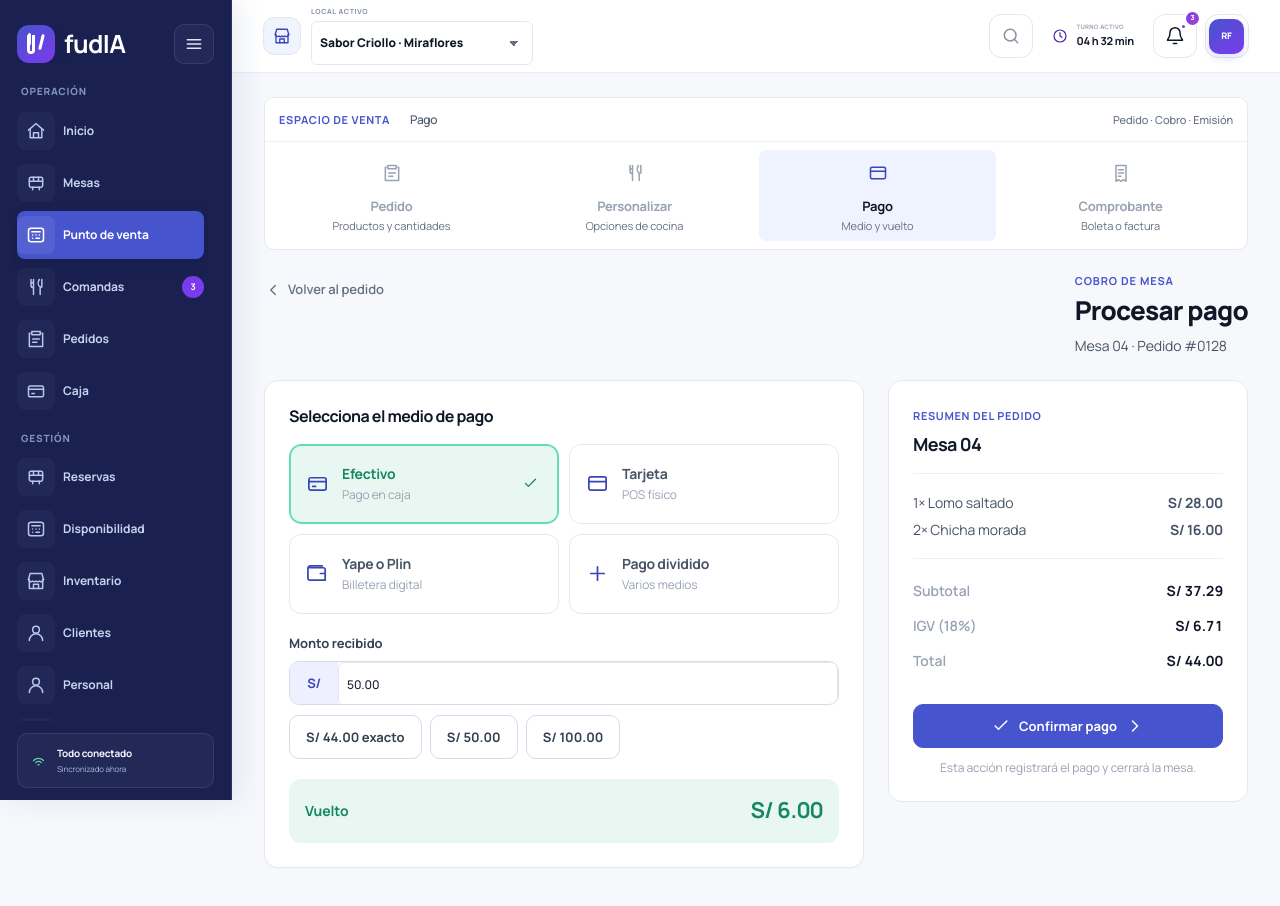
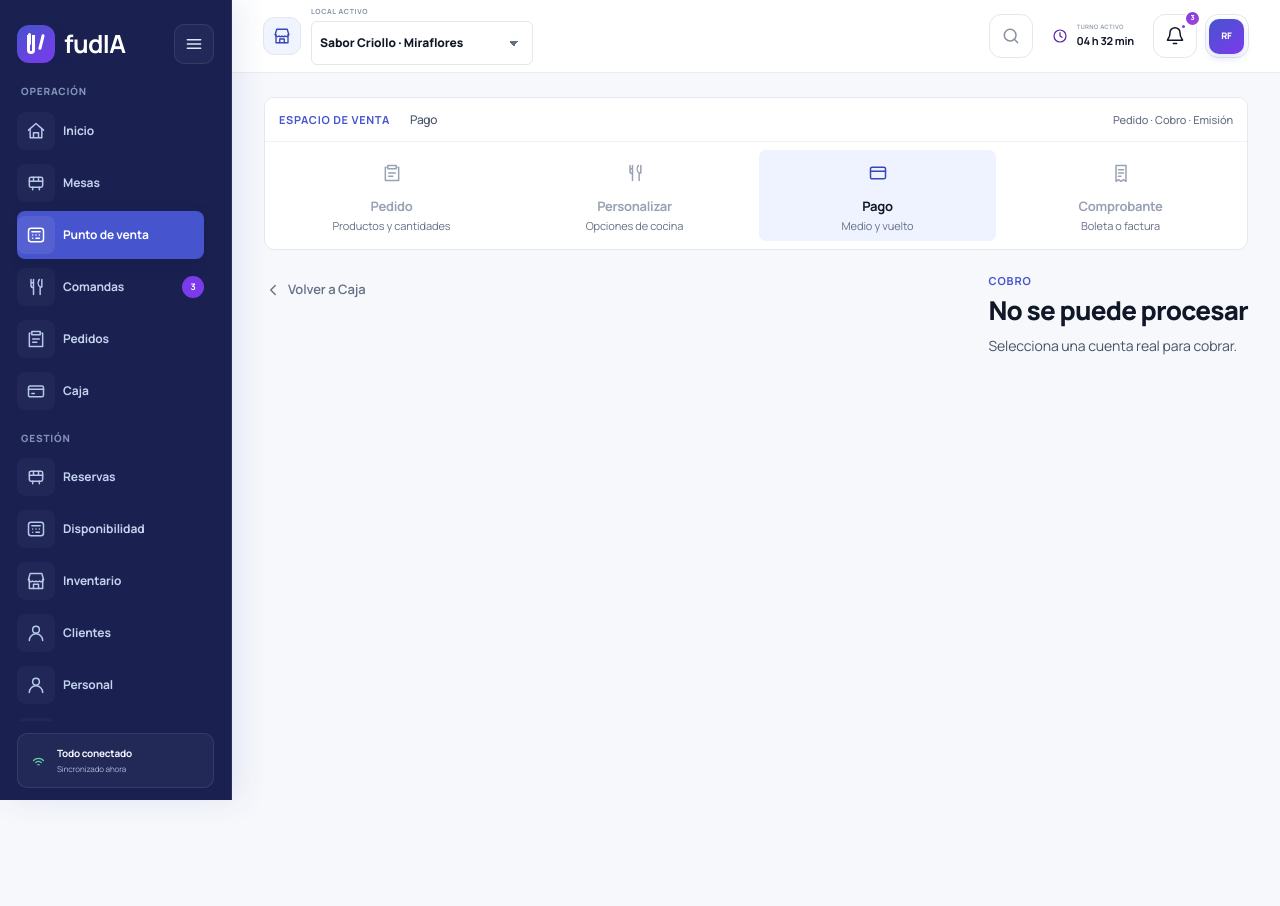
Before and after one commit to rogeliofernandezdev/fudia, a Next.js app in the folder foods-operations-web/: page /pos/pago in a window 1280 px wide. Shown: the top 906 px of the page. After the commit the page ends 800 px from the top, so only its background shows below. Built offline with nearby package versions, Linux system fonts and the light colour scheme.

Commit message:
feat(pos): make payment flow transactional with split tender

```diff
--- a/foods-operations-web/src/app/(operations)/pos/pago/page.tsx
+++ b/foods-operations-web/src/app/(operations)/pos/pago/page.tsx
@@ -1,50 +1,126 @@
 "use client";
-import { ActionLink } from "@/components/ui/controls";
 
+import {Button,Input,Label} from "@/components/ui/controls";
+import {useEffect,useMemo,useState} from "react";
+import Link from "next/link";
+import {useRouter} from "next/navigation";
+import {Icon} from "@/components/icon";
+import {CashShift,operationsFetch,POSOrderDetail} from "@/lib/operations-api";
 
-import { Button, Input, Label } from "@/components/ui/controls";
+const methods=[
+  {id:"cash",label:"Efectivo",detail:"Pago en caja",icon:"cash" as const},
+  {id:"card",label:"Tarjeta",detail:"POS físico",icon:"card" as const},
+  {id:"wallet",label:"Yape o Plin",detail:"Billetera digital",icon:"wallet" as const},
+  {id:"split",label:"Pago dividido",detail:"Varios medios",icon:"plus" as const},
+];
+const money=(value:number|string)=>`S/ ${Number(value||0).toFixed(2)}`;
 
+export default function PaymentPage(){
+  const router=useRouter();
+  const[orderId,setOrderId]=useState("");
+  const[data,setData]=useState<POSOrderDetail|null>(null);
+  const[shift,setShift]=useState<CashShift|null>(null);
+  const[method,setMethod]=useState("cash");
+  const[received,setReceived]=useState("");
+  const[reference,setReference]=useState("");
+  const[split,setSplit]=useState({cash:"",card:"",wallet:""});
+  const[splitReceived,setSplitReceived]=useState("");
+  const[loading,setLoading]=useState(true);
+  const[busy,setBusy]=useState(false);
+  const[error,setError]=useState("");
 
-import { useState } from "react";
-import Link from "next/link";
-import { Icon } from "@/components/icon";
+  useEffect(()=>{
+    const id=new URLSearchParams(window.location.search).get("orderId")??"";
+    setOrderId(id);
+    if(!id){setError("Selecciona una cuenta real para cobrar.");setLoading(false);return;}
+    void Promise.all([
+      operationsFetch<POSOrderDetail>(`pos/orders/${id}`),
+      operationsFetch<{shift:CashShift|null}>("cash-shifts/current"),
+    ]).then(([order,current])=>{
+      setData(order);setShift(current.shift);
+      setReceived(Number(order.remainingAmount).toFixed(2));
+      setSplitReceived("");
+    }).catch(e=>setError(e instanceof Error?e.message:"No se pudo cargar el cobro.")).finally(()=>setLoading(false));
+  },[]);
 
-const total = 44;
-const igv = 6.71;
-const subtotal = total - igv;
+  const remaining=Number(data?.remainingAmount??0);
+  const subtotal=Number(data?.order.total??0)/1.18;
+  const igv=Number(data?.order.total??0)-subtotal;
+  const receivedValue=Number(received)||0;
+  const change=method==="cash"?Math.max(0,receivedValue-remaining):0;
+  const splitCash=Number(split.cash)||0;
+  const splitCard=Number(split.card)||0;
+  const splitWallet=Number(split.wallet)||0;
+  const splitTotal=splitCash+splitCard+splitWallet;
+  const splitChange=Math.max(0,(Number(splitReceived)||0)-splitCash);
+  const splitBalanced=Math.abs(splitTotal-remaining)<0.005;
+  const canConfirm=Boolean(shift)&&remaining>0&&!busy&&(
+    method==="cash"?receivedValue>=remaining:
+    method==="split"?splitBalanced&&(splitCash<=0||(Number(splitReceived)||0)>=splitCash):
+    true
+  );
 
-const methods = [
-  { id: "cash", label: "Efectivo", detail: "Pago en caja", icon: "cash" as const },
-  { id: "card", label: "Tarjeta", detail: "POS físico", icon: "card" as const },
-  { id: "wallet", label: "Yape o Plin", detail: "Billetera digital", icon: "wallet" as const },
-  { id: "split", label: "Pago dividido", detail: "Varios medios", icon: "plus" as const },
-];
+  const lines=useMemo(()=>data?.order.items??[],[data]);
 
-export default function PaymentPage() {
-  const [method, setMethod] = useState("cash");
-  const [received, setReceived] = useState("50.00");
-  const receivedValue = parseFloat(received) || 0;
-  const change = method === "cash" ? Math.max(0, receivedValue - total) : 0;
-  const missing = method === "cash" ? Math.max(0, total - receivedValue) : 0;
-  const canConfirm = method !== "cash" || receivedValue >= total;
+  async function confirm(){
+    if(!data||!orderId||!canConfirm)return;
+    setBusy(true);setError("");
+    const payments:{method:string;amount:number;reference:string}[]=[];
+    if(method==="cash")payments.push({method:"cash",amount:remaining,reference:`Recibido ${receivedValue.toFixed(2)} · Vuelto ${change.toFixed(2)}`});
+    else if(method==="card")payments.push({method:"card",amount:remaining,reference:reference.trim()});
+    else if(method==="wallet")payments.push({method:"transfer",amount:remaining,reference:reference.trim()||"Yape/Plin"});
+    else{
+      if(splitCash>0)payments.push({method:"cash",amount:splitCash,reference:`Recibido ${Number(splitReceived).toFixed(2)} · Vuelto ${splitChange.toFixed(2)}`});
+      if(splitCard>0)payments.push({method:"card",amount:splitCard,reference:reference.trim()});
+      if(splitWallet>0)payments.push({method:"transfer",amount:splitWallet,reference:"Yape/Plin"});
+    }
+    try{
+      const result=await operationsFetch<{remainingAmount:string;paymentStatus:string}>("payments/batch",{method:"POST",body:JSON.stringify({orderId,payments})});
+      if(Number(result.remainingAmount)>0.005){
+        const fresh=await operationsFetch<POSOrderDetail>(`pos/orders/${orderId}`);
+        setData(fresh);setMethod("cash");setReceived(fresh.remainingAmount);setSplit({cash:"",card:"",wallet:""});
+        setError(`Pago registrado. Aún queda ${money(result.remainingAmount)} por cobrar.`);
+        return;
+      }
+      router.push(`/pos/comprobante?orderId=${orderId}`);
+    }catch(e){setError(e instanceof Error?e.message:"No se pudo registrar el pago.");}
+    finally{setBusy(false);}
+  }
 
-  return <div className="flow-page"><header className="flow-header"><Link href="/pos"><Icon name="chevron" size={18}/>Volver al pedido</Link><div><span>COBRO DE MESA</span><h1>Procesar pago</h1><p>Mesa 04 · Pedido #0128</p></div></header>
+  if(loading)return <div className="pos-empty"><b>Cargando cobro…</b><span>Validando pedido y turno de caja.</span></div>;
+  if(!data)return <div className="flow-page"><header className="flow-header"><Link href="/caja"><Icon name="chevron" size={18}/>Volver a Caja</Link><div><span>COBRO</span><h1>No se puede procesar</h1><p>{error}</p></div></header></div>;
+
+  return <div className="flow-page"><header className="flow-header"><Link href="/caja"><Icon name="chevron" size={18}/>Volver a Caja</Link><div><span>COBRO DE PEDIDO</span><h1>Procesar pago</h1><p>{data.order.tableName||data.order.customerName||data.order.code} · {data.order.code}</p></div></header>
+    {!shift&&<div className="missing-card"><span>Debes tener un turno de caja activo para cobrar.</span><Link href="/turno">Abrir turno</Link></div>}
+    {error&&<div className="missing-card"><span>{error}</span></div>}
     <div className="payment-layout">
       <section className="payment-methods">
         <h2>Selecciona el medio de pago</h2>
-        <div className="method-grid">{methods.map(m => <Button layout="card" className={method === m.id ? "active" : ""} key={m.id} onClick={() => setMethod(m.id)}>
-          <Icon name={m.icon} size={23}/><span><b>{m.label}</b><small>{m.detail}</small></span>{method === m.id && <Icon name="check" size={17}/>}
+        <div className="method-grid">{methods.map(m=><Button layout="card" className={method===m.id?"active":""} key={m.id} onClick={()=>setMethod(m.id)} disabled={busy}>
+          <Icon name={m.icon} size={23}/><span><b>{m.label}</b><small>{m.detail}</small></span>{method===m.id&&<Icon name="check" size={17}/>}
         </Button>)}</div>
-        {method === "cash" && <>
-          <Label className="amount-field"><span>Monto recibido</span><div><b>S/</b><Input inputMode="decimal" aria-label="Monto recibido" value={received} onChange={e => setReceived(e.target.value)}/></div></Label>
-          <div className="quick-amounts"><Button onClick={() => setReceived(total.toFixed(2))}>S/ {total.toFixed(2)} exacto</Button><Button onClick={() => setReceived("50.00")}>S/ 50.00</Button><Button onClick={() => setReceived("100.00")}>S/ 100.00</Button></div>
-          {missing > 0 && <div className="missing-card"><span>Falta recibir</span><strong>S/ {missing.toFixed(2)}</strong></div>}
-          <div className="change-card"><span>Vuelto</span><strong>S/ {change.toFixed(2)}</strong></div>
+        {method==="cash"&&<>
+          <Label className="amount-field"><span>Efectivo recibido</span><div><b>S/</b><Input inputMode="decimal" aria-label="Monto recibido" value={received} onChange={e=>setReceived(e.target.value)}/></div></Label>
+          <div className="quick-amounts"><Button onClick={()=>setReceived(remaining.toFixed(2))}>{money(remaining)} exacto</Button><Button onClick={()=>setReceived("50.00")}>S/ 50.00</Button><Button onClick={()=>setReceived("100.00")}>S/ 100.00</Button></div>
+          {receivedValue<remaining&&<div className="missing-card"><span>Falta recibir</span><strong>{money(remaining-receivedValue)}</strong></div>}
+          <div className="change-card"><span>Vuelto</span><strong>{money(change)}</strong></div>
         </>}
-        {method !== "cash" && <div className="no-change-note"><Icon name="check" size={18}/><span><b>Monto exacto</b><small>El total se cobrará por {methods.find(m => m.id === method)?.label}.</small></span></div>}
+        {(method==="card"||method==="wallet")&&<Label className="amount-field"><span>{method==="card"?"Referencia / voucher":"Código Yape o Plin"}</span><Input value={reference} maxLength={120} onChange={e=>setReference(e.target.value)} placeholder="Opcional"/></Label>}
+        {method==="split"&&<div className="split-payment-fields">
+          <Label><span>Efectivo</span><Input inputMode="decimal" value={split.cash} onChange={e=>setSplit(v=>({...v,cash:e.target.value}))} placeholder="0.00"/></Label>
+          {splitCash>0&&<Label><span>Efectivo recibido</span><Input inputMode="decimal" value={splitReceived} onChange={e=>setSplitReceived(e.target.value)} placeholder={splitCash.toFixed(2)}/></Label>}
+          <Label><span>Tarjeta</span><Input inputMode="decimal" value={split.card} onChange={e=>setSplit(v=>({...v,card:e.target.value}))} placeholder="0.00"/></Label>
+          <Label><span>Yape / Plin</span><Input inputMode="decimal" value={split.wallet} onChange={e=>setSplit(v=>({...v,wallet:e.target.value}))} placeholder="0.00"/></Label>
+          <div className={splitBalanced?"change-card":"missing-card"}><span>{splitBalanced?"Distribución completa":"Total distribuido"}</span><strong>{money(splitTotal)} / {money(remaining)}</strong></div>
+          {splitCash>0&&<div className="change-card"><span>Vuelto efectivo</span><strong>{money(splitChange)}</strong></div>}
+        </div>}
       </section>
-      <aside className="payment-summary"><span>RESUMEN DEL PEDIDO</span><h2>Mesa 04</h2><div className="summary-lines"><p><span>1× Lomo saltado</span><b>S/ 28.00</b></p><p><span>2× Chicha morada</span><b>S/ 16.00</b></p></div><dl><div><dt>Subtotal</dt><dd>S/ {subtotal.toFixed(2)}</dd></div><div><dt>IGV (18%)</dt><dd>S/ {igv.toFixed(2)}</dd></div><div><dt>Total</dt><dd>S/ {total.toFixed(2)}</dd></div></dl>
-        {canConfirm ? <ActionLink tone="primary" href="/pos/comprobante"><Icon name="check" size={19}/>Confirmar pago<Icon name="chevron" size={17}/></ActionLink> : <Button tone="primary" className="wide" disabled><Icon name="check"/>Confirmar pago</Button>}
-        <small>Esta acción registrará el pago y cerrará la mesa.</small></aside>
-    </div></div>;
+      <aside className="payment-summary"><span>RESUMEN DEL PEDIDO</span><h2>{data.order.tableName||data.order.code}</h2>
+        <div className="summary-lines">{lines.map(item=><p key={item.id}><span>{Number(item.qty)}× {item.name}</span><b>{money(Number(item.qty)*Number(item.unitPrice))}</b></p>)}</div>
+        <dl><div><dt>Total pedido</dt><dd>{money(data.order.total)}</dd></div><div><dt>Pagado</dt><dd>{money(data.paidAmount)}</dd></div><div><dt>Saldo a cobrar</dt><dd>{money(data.remainingAmount)}</dd></div><div><dt>IGV referencial incluido</dt><dd>{money(igv)}</dd></div></dl>
+        <Button tone="primary" className="wide" disabled={!canConfirm} onClick={()=>void confirm()}><Icon name="check"/>{busy?"Registrando pago…":"Confirmar pago"}</Button>
+        <small>El cobro se registra en el turno activo. En efectivo, solo el importe de la deuda impacta Caja; el excedente se calcula como vuelto.</small>
+      </aside>
+    </div>
+  </div>;
 }
```
